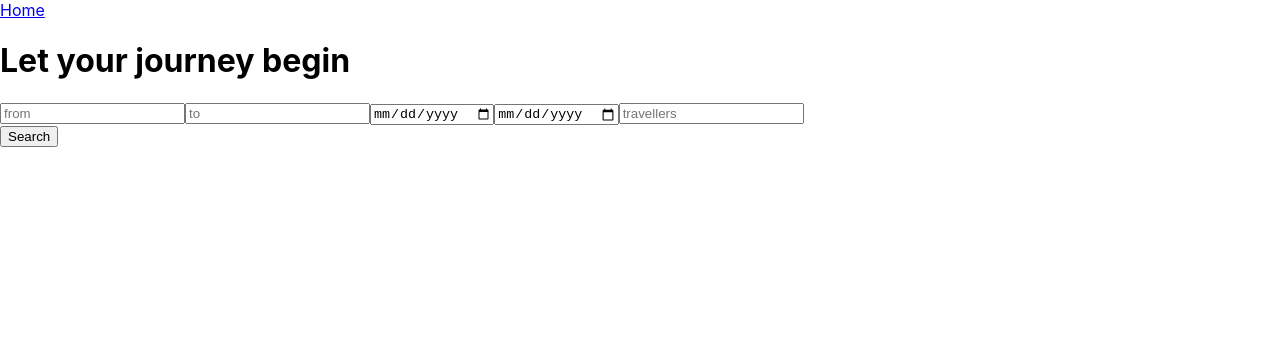
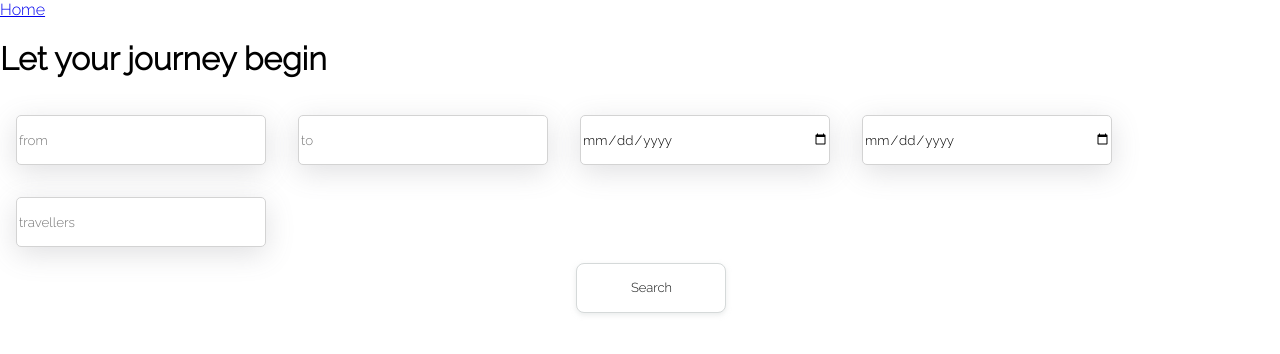
Before and after one commit to dnitra/cbp_hackaton_4, a React (Create React App) app: page / in a window 1280 px wide. Shown: the top 354 px of the page. Built offline with nearby package versions, Linux system fonts and the light colour scheme; no server answers.

Commit message:
working version

```diff
--- a/src/components/FlightDetails/FlightDetails.jsx
+++ b/src/components/FlightDetails/FlightDetails.jsx
@@ -10,9 +10,8 @@ export default function FlightDetails(props) {
   const { theme } = useTheme();
 
   //props from home page
-  console.log(props)
+
   let date = props.departDate.split("-")
-  console.log(date)
   date = `${date[2]}/${date[1]}/${date[0]}`
   console.log(date)
 
@@ -22,29 +21,35 @@ export default function FlightDetails(props) {
   const [flights, setFlights] = useState([]);
 
   const loadCityCodeFrom = async () => {
-    const response = await fetch(
-      `https://api.skypicker.com/locations?term=${props.from}&locale=en-US&location_types=airport&limit=10&active_only=true&sort=name`
+    if(props.from) {
+      const response = await fetch(
+      `https://api.skypicker.com/locations?term=${props.from}&locale=en-US&location_types=airport&limit=50&active_only=true&sort=name`
     );
     const data = await response.json();
 
     setCityCodeFrom(data.locations[0].code);
+    }
+
   };
 
   const loadCityCodeTo = async () => {
-    const response = await fetch(
+    if(props.to) {
+      const response = await fetch(
       `https://api.skypicker.com/locations?term=${props.to}&locale=en-US&location_types=airport&limit=10&active_only=true&sort=name`
     );
     const data = await response.json();
 
     setCityCodeTo(data.locations[0].code);
+    }
+
   };
 
   const loadFlights = async () => {
     const response = await fetch(
-      `https://api.skypicker.com/flights?fly_from=${cityCodeFrom}&fly_to=${cityCodeTo}&partner=data4youcbp202106&limit=10&date_from=${date}`
+      `https://api.skypicker.com/flights?fly_from=${cityCodeFrom}&fly_to=${cityCodeTo}&partner=data4youcbp202106&limit=50&date_from=${date}&sort=date&asc=1`
     );
     const data = await response.json();
-    console.log(data);
+    // console.log(data);
 
     setFlights(data.data);
   };
@@ -68,7 +73,7 @@ export default function FlightDetails(props) {
   return (
     <>
     <div>
-       <button onClick={goLoadData}>Search</button>
+       <button className="button-13" onClick={goLoadData}>Search</button>
     </div>
 
     <div>
@@ -79,7 +84,7 @@ export default function FlightDetails(props) {
           const arrivalTime = DateTime.fromMillis(flight.aTime * 1000).toFormat(
             "hh:mm"
           );
-          const date = DateTime.fromMillis(flight.dTime * 1000).toFormat("dd/MM");
+          const date = DateTime.fromMillis(flight.dTime * 1000).toFormat("dd/MM/yyyy");
 
           return (
             <div className="flight__first flight" key={flight.id}>
--- a/src/pages/Home.jsx
+++ b/src/pages/Home.jsx
@@ -1,6 +1,7 @@
 import { useContent } from "../contexts/ContentContext"
 import { useTheme } from "../contexts/ThemeContext"
 import { useState, useEffect } from "react"
+import "./Home.scss"
 
 import FlightDetails from "../components/FlightDetails/FlightDetails"
 
--- /dev/null
+++ b/src/pages/Home.scss
@@ -0,0 +1,55 @@
+@import url("https://fonts.googleapis.com/css2?family=Raleway:ital,wght@0,100;0,200;0,300;1,100;1,200;1,300&display=swap");
+
+* {
+  font-family: "Raleway", sans-serif;
+}
+
+input {
+  width: 250px;
+  box-shadow: rgba(100, 100, 111, 0.2) 0px 7px 29px 0px;
+  height: 50px;
+  border-top-style: hidden;
+  border-right-style: hidden;
+  border-left-style: hidden;
+  border-bottom-style: hidden;
+  background-color: white;
+  border-radius: 5px;
+  margin: 1rem;
+  border: 1px solid lightgray;
+  font-family: "Raleway", sans-serif;
+}
+
+.button-13 {
+  background-color: #fff;
+  border: 1px solid #d5d9d9;
+  border-radius: 8px;
+  box-shadow: rgba(213, 217, 217, 0.5) 0 2px 5px 0;
+  box-sizing: border-box;
+  color: #0f1111;
+  cursor: pointer;
+  display: inline-block;
+  font-size: 13px;
+  line-height: 29px;
+  padding: 0 10px 0 11px;
+  position: relative;
+  text-align: center;
+  text-decoration: none;
+  user-select: none;
+  -webkit-user-select: none;
+  touch-action: manipulation;
+  vertical-align: middle;
+  width: 150px;
+  height: 50px;
+  margin-left: 45%;
+  font-family: "Raleway", sans-serif;
+}
+
+.button-13:hover {
+  background-color: #f7fafa;
+}
+
+.button-13:focus {
+  border-color: #008296;
+  box-shadow: rgba(213, 217, 217, 0.5) 0 2px 5px 0;
+  outline: 0;
+}
```
